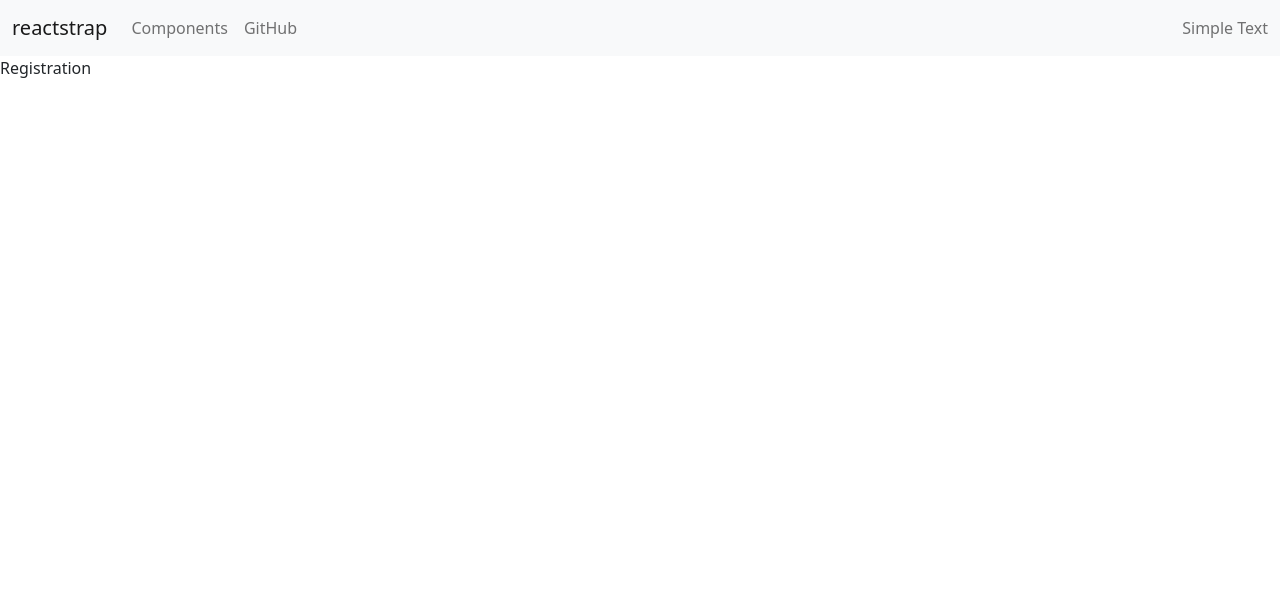
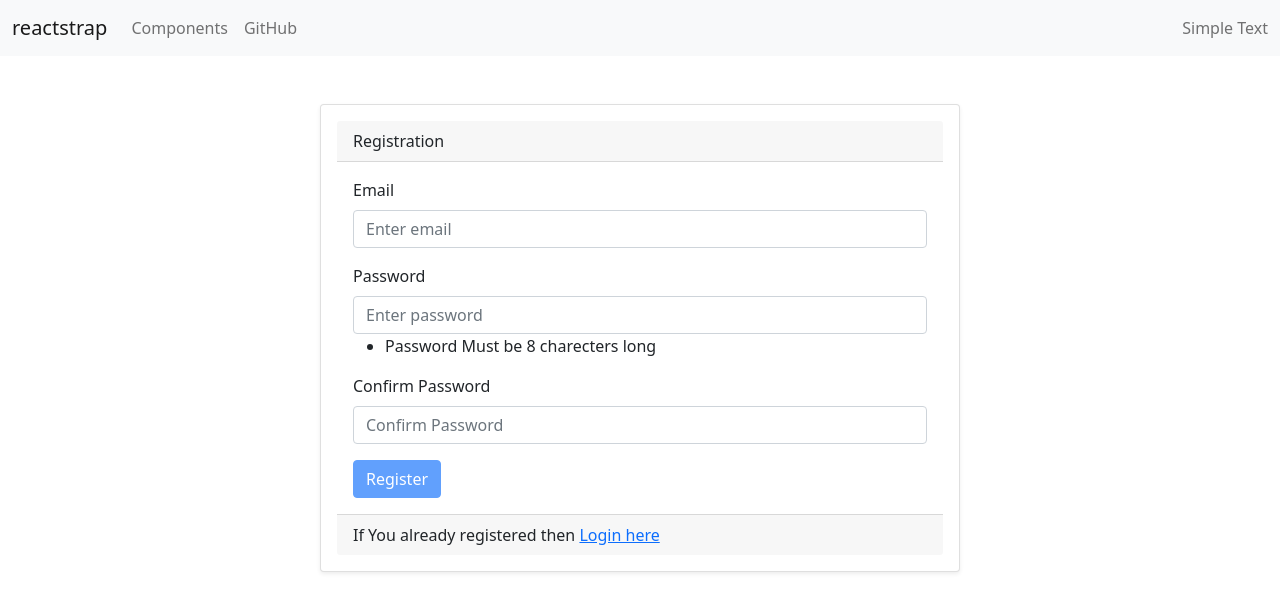
Before and after one commit to NMShihab/MTL_Assesment, a React (Create React App) app: page /registration in a window 1280 px wide. Shown: the top 612 px of the page. Built offline with nearby package versions, Linux system fonts and the light colour scheme.

Commit message:
add registration form and functionality

```diff
--- a/db.json
+++ b/db.json
@@ -4,6 +4,11 @@
       "email": "momit@test.com",
       "password": "$2a$10$ld9.oug8WB/y08NdpaJyAu/bq3pMKJwi0kYDv7FAfyhcw0k.PeBee",
       "id": 1
+    },
+    {
+      "email": "nmshihabislam@gmail.com",
+      "password": "$2a$10$joGXt52O/268NQhUE6LRMOHgC3mqqB0i4Rc4jzT.dklMg3NRrkgey",
+      "id": 2
     }
   ],
   "products": [
--- a/package.json
+++ b/package.json
@@ -3,6 +3,7 @@
   "version": "0.1.0",
   "private": true,
   "dependencies": {
+    "axios": "^0.27.2",
     "bootstrap": "^5.1.3",
     "json-server": "^0.17.0",
     "json-server-auth": "^2.1.0",
--- a/src/Pages/Registration.js
+++ b/src/Pages/Registration.js
@@ -1,7 +1,93 @@
-import React from "react";
+import React, { useState } from "react";
+import {
+  Card,
+  CardBody,
+  CardHeader,
+  Form,
+  FormGroup,
+  Input,
+  Label,
+  Button,
+  CardFooter,
+} from "reactstrap";
+import { Link } from "react-router-dom";
+import axios from "axios";
 
 const Registration = () => {
-  return <div>Registration</div>;
+  const [email, setEmail] = useState("");
+  const [password, setPassword] = useState("");
+  const [confirmPassword, setConfirmPassword] = useState("");
+  const [isDisable, setIsDisable] = useState(true);
+
+  const confirmPasswordHandler = (e) => {
+    setConfirmPassword(e.target.value);
+    if (password === e.target.value && password.length >= 8) {
+      setIsDisable(false);
+    }
+  };
+
+  const handleRegistration = async (e) => {
+    e.preventDefault();
+    console.log({ email, password, confirmPassword });
+    const data = { email, password };
+    try {
+      const response = await axios.post("http://localhost:4000/register", data);
+      console.log(response);
+    } catch (error) {
+      console.log(error);
+    }
+  };
+
+  return (
+    <div className="d-flex align-items-center justify-content-center">
+      <Card className="m-5 w-50 shadow-sm p-3 mb-5 bg-white rounded">
+        <CardHeader>Registration</CardHeader>
+        <CardBody>
+          <Form onSubmit={handleRegistration}>
+            <FormGroup>
+              <Label for="email">Email</Label>
+              <Input
+                id="email"
+                name="email"
+                placeholder="Enter email"
+                type="email"
+                onChange={(e) => setEmail(e.target.value)}
+              />
+            </FormGroup>
+            <FormGroup>
+              <Label for="password">Password</Label>
+              <Input
+                id="password"
+                name="password"
+                placeholder="Enter password"
+                type="password"
+                onChange={(e) => setPassword(e.target.value)}
+              />
+              <ul>
+                <li>Password Must be 8 charecters long</li>
+              </ul>
+            </FormGroup>
+            <FormGroup>
+              <Label for="password">Confirm Password</Label>
+              <Input
+                id="confirm-password"
+                name="password"
+                placeholder="Confirm Password"
+                type="password"
+                onChange={confirmPasswordHandler}
+              />
+            </FormGroup>
+            <Button color="primary" disabled={isDisable}>
+              Register
+            </Button>
+          </Form>
+        </CardBody>
+        <CardFooter>
+          If You already registered then <Link to="/login"> Login here</Link>
+        </CardFooter>
+      </Card>
+    </div>
+  );
 };
 
 export default Registration;
```
Also changed, not shown: 1 other file (tests, documents, lock files or other folders).
